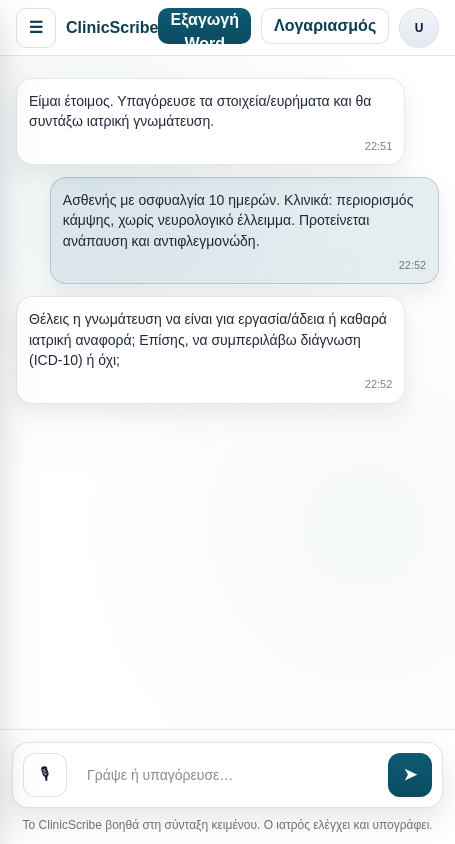
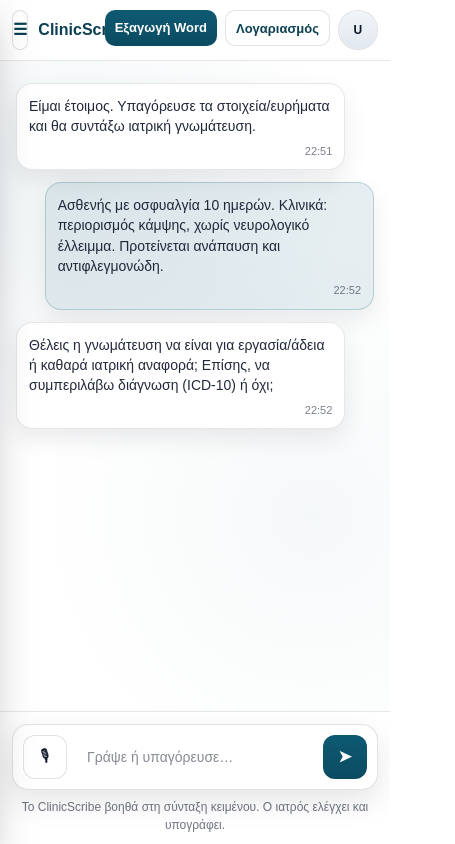
Before and after one commit to petrouliasvasileios/logografos-cloud, a Next.js app: page /app in a window 390 px wide. Shown: the whole page, 455 px wide, since content can reach past the window. Built offline with nearby package versions, Linux system fonts and the light colour scheme; no server answers.

Commit message:
Fix mobile overflow in app topbar

```diff
--- a/src/app/app/app.css
+++ b/src/app/app/app.css
@@ -463,3 +463,51 @@
     min-width:220px;
   }
 }
+/* ================================
+   Mobile topbar fix (App)
+   APPEND at very end of app.css
+================================ */
+@media (max-width: 720px){
+  /* μην αφήνεις fixed height όταν τα actions κάνουν wrap */
+  .cs-app .cs-app__topbar{
+    height: auto;
+    min-height: 56px;
+    padding: 10px 12px;
+    gap: 10px;
+    align-items: flex-start;
+  }
+
+  .cs-app .cs-app__topbarLeft{
+    flex: 1 1 auto;
+    min-width: 0;
+  }
+
+  .cs-app .cs-app__topbarActions{
+    flex: 0 0 auto;
+    min-width: 0;
+    flex-wrap: wrap;
+    gap: 8px;
+  }
+
+  .cs-app .cs-app__topBtn{
+    padding: 8px 10px;
+    font-size: 13px;
+    white-space: nowrap;
+  }
+}
+
+/* extra-tight phones */
+@media (max-width: 420px){
+  .cs-app .cs-app__topbarActions{
+    justify-content: flex-start;
+  }
+}
+@media (max-width: 720px){
+  .cs-app{
+    overflow-x: hidden;
+  }
+  .cs-app .cs-app__chatInner{
+    width: 100%;
+    max-width: 100%;
+  }
+}
```
